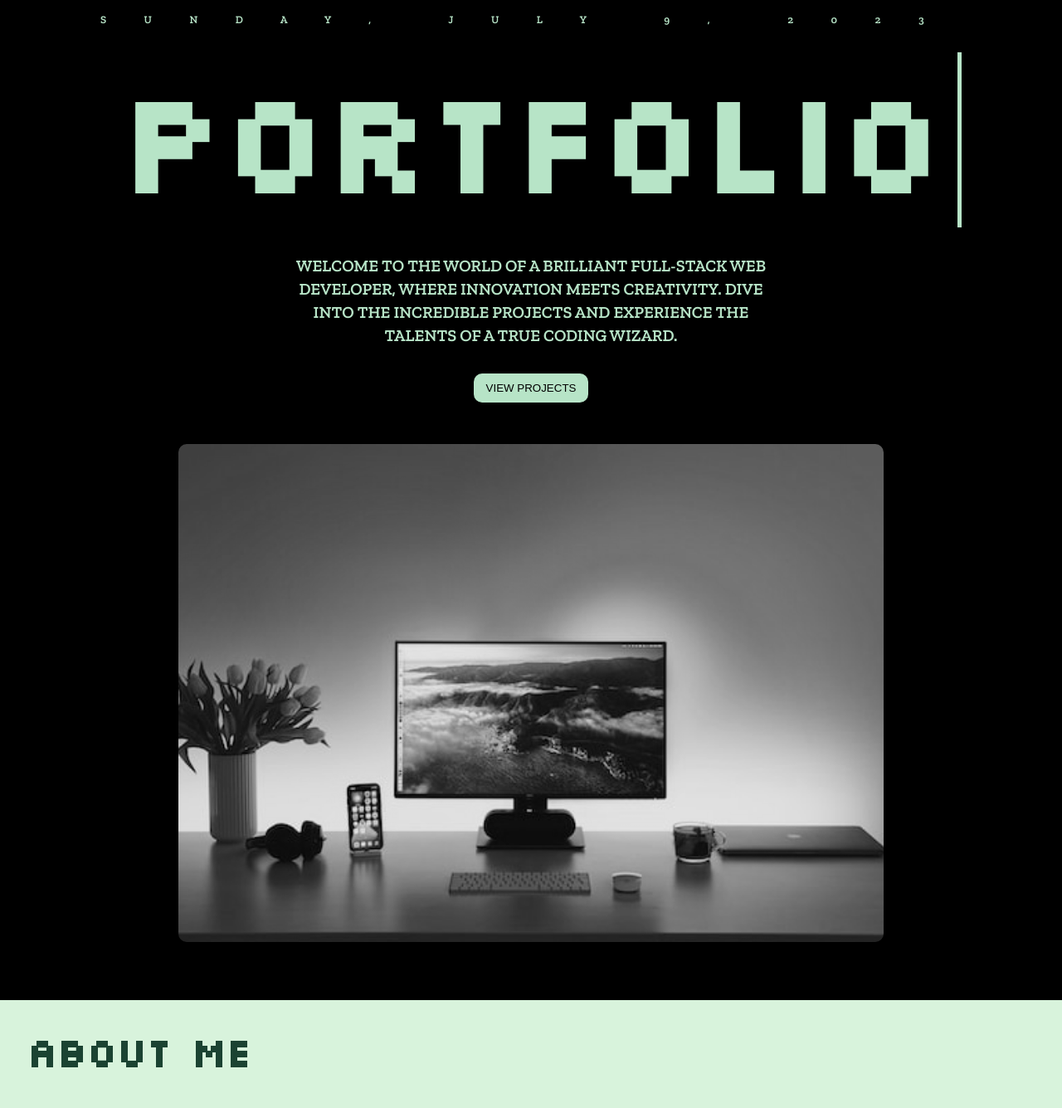
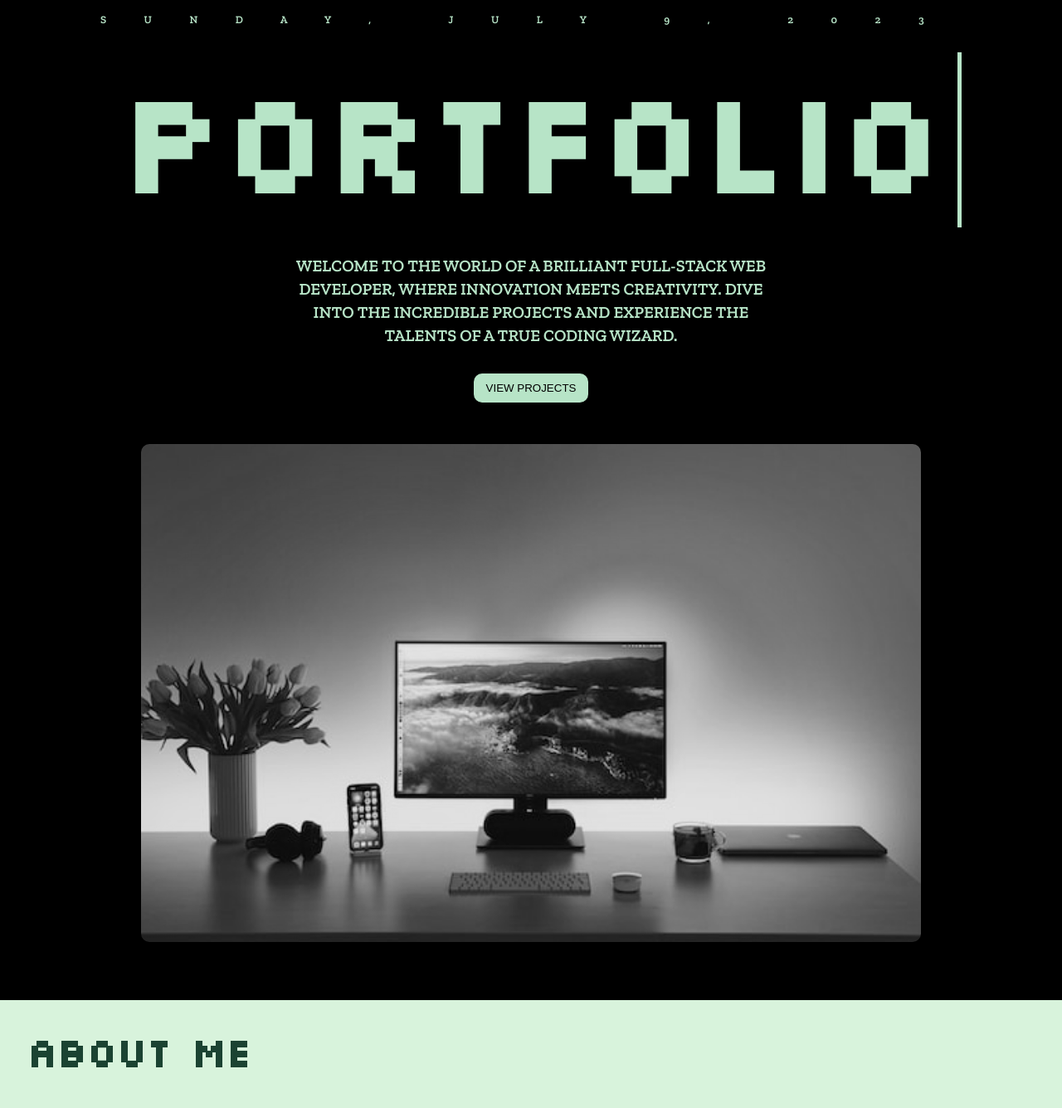
Before and after one commit to Albatraoz12/Portfolio, a React (Vite) app: page / in a window 1280 px wide. Shown: the top 1335 px of the page at 83% size. Built offline with nearby package versions, Linux system fonts and the light colour scheme.

Commit message:
change width for laptop view

```diff
--- a/src/components/header/header.scss
+++ b/src/components/header/header.scss
@@ -101,6 +101,6 @@ figure img {
 
   figure img {
     height: 600px;
-    width: 850px;
+    width: 940px;
   }
 }
```
